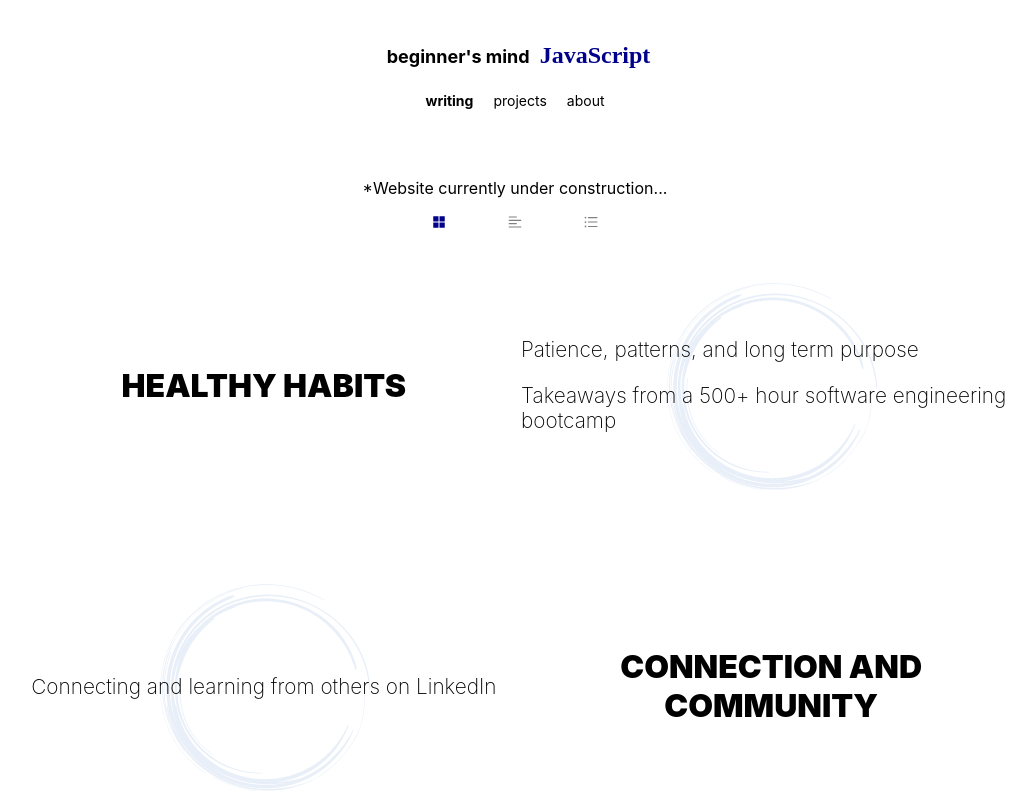
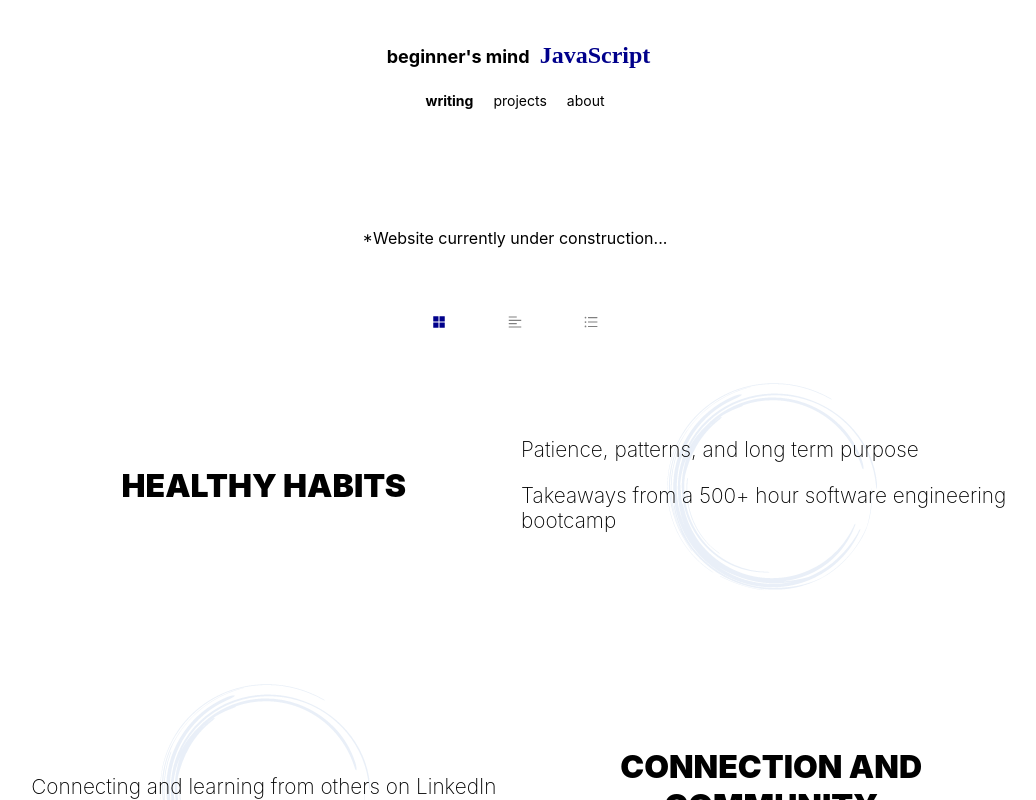
Before and after one commit to benassiPb/beginnersmindjavascript, a React (Create React App) app: page / in a window 1280 px wide. Shown: the top 800 px of the page, without its empty margins (125-1161 px from the left). Built offline with nearby package versions, Linux system fonts and the light colour scheme; a web font is replaced by a local one.

Commit message:
construction mssg

```diff
--- a/src/App.css
+++ b/src/App.css
@@ -130,6 +130,10 @@ a {
 
 .padding-30 {
   padding: 30px;
+}
+
+.padding-50 {
+  padding: 50px;
 }
 
 .project-container {
--- a/src/App.js
+++ b/src/App.js
@@ -13,7 +13,7 @@ function App() {
       <div>
         <Nav view={view} setView={setView} />
       </div>
-      <p>*Website currently under construction...</p>
+      <p className="padding-50">*Website currently under construction...</p>
 
       {view === "Writing" ? <Posts /> : null}
       {view === "About" ? <About /> : null}
```
